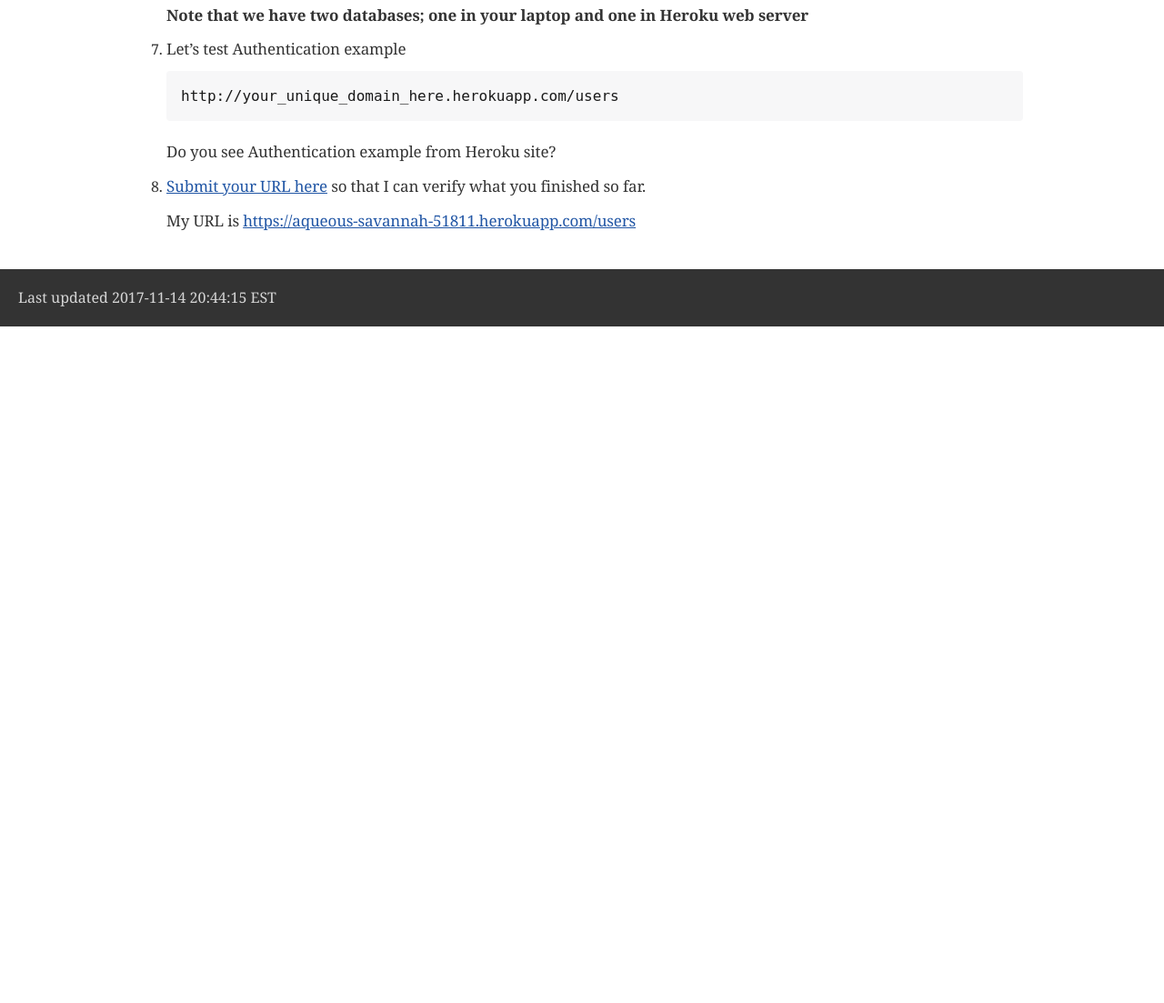
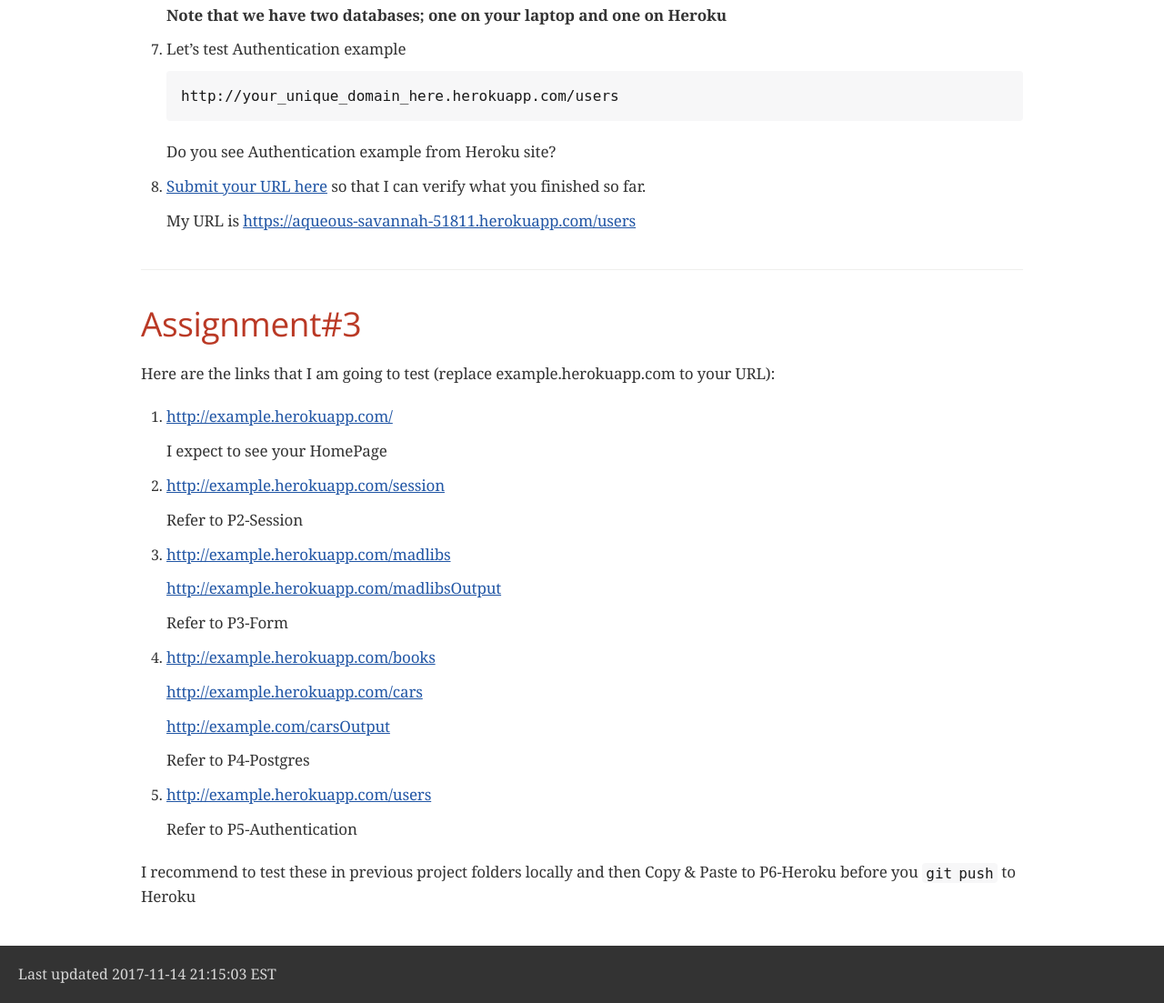
Before and after one commit to seikyung/seikyung.com, a plain HTML site: page README-Heroku.html in a window 1280 px wide. Shown: the part 4027-5130 px from the top of the page at 91% size. Before the commit the page ends 4386 px from the top, so only its background shows below. Drawn offline with nearby package versions, Linux system fonts and the light colour scheme; a web font is replaced by a local one.

Commit message:
modified assignment3 instruction

```diff
--- a/README-Heroku.html
+++ b/README-Heroku.html
@@ -703,7 +703,7 @@ INSERT INTO users (username,password) VALUES('admin','$2a$10$tXMKF036p0ZYIxF/cJE
 </div>
 </div>
 <div class="paragraph">
-<p><strong>Note that we have two databases; one in your laptop and one in Heroku web server</strong></p>
+<p><strong>Note that we have two databases; one on your laptop and one on Heroku</strong></p>
 </div>
 </li>
 <li>
@@ -727,10 +727,65 @@ INSERT INTO users (username,password) VALUES('admin','$2a$10$tXMKF036p0ZYIxF/cJE
 </div>
 </div>
 </div>
+<div class="sect1">
+<h2 id="_assignment_3">Assignment#3</h2>
+<div class="sectionbody">
+<div class="paragraph">
+<p>Here are the links that I am going to test (replace example.herokuapp.com to your URL):</p>
+</div>
+<div class="olist arabic">
+<ol class="arabic">
+<li>
+<p><a href="http://example.herokuapp.com/" class="bare">http://example.herokuapp.com/</a></p>
+<div class="paragraph">
+<p>I expect to see your HomePage</p>
+</div>
+</li>
+<li>
+<p><a href="http://example.herokuapp.com/session" class="bare">http://example.herokuapp.com/session</a></p>
+<div class="paragraph">
+<p>Refer to P2-Session</p>
+</div>
+</li>
+<li>
+<p><a href="http://example.herokuapp.com/madlibs" class="bare">http://example.herokuapp.com/madlibs</a></p>
+<div class="paragraph">
+<p><a href="http://example.herokuapp.com/madlibsOutput" class="bare">http://example.herokuapp.com/madlibsOutput</a></p>
+</div>
+<div class="paragraph">
+<p>Refer to P3-Form</p>
+</div>
+</li>
+<li>
+<p><a href="http://example.herokuapp.com/books" class="bare">http://example.herokuapp.com/books</a></p>
+<div class="paragraph">
+<p><a href="http://example.herokuapp.com/cars" class="bare">http://example.herokuapp.com/cars</a></p>
+</div>
+<div class="paragraph">
+<p><a href="http://example.com/carsOutput" class="bare">http://example.com/carsOutput</a></p>
+</div>
+<div class="paragraph">
+<p>Refer to P4-Postgres</p>
+</div>
+</li>
+<li>
+<p><a href="http://example.herokuapp.com/users" class="bare">http://example.herokuapp.com/users</a></p>
+<div class="paragraph">
+<p>Refer to P5-Authentication</p>
+</div>
+</li>
+</ol>
+</div>
+<div class="paragraph">
+<p>I recommend to test these in previous project folders locally and then
+Copy &amp; Paste to P6-Heroku before you <code>git push</code> to Heroku</p>
+</div>
+</div>
+</div>
 </div>
 <div id="footer">
 <div id="footer-text">
-Last updated 2017-11-14 20:44:15 EST
+Last updated 2017-11-14 21:15:03 EST
 </div>
 </div>
 </body>
```
